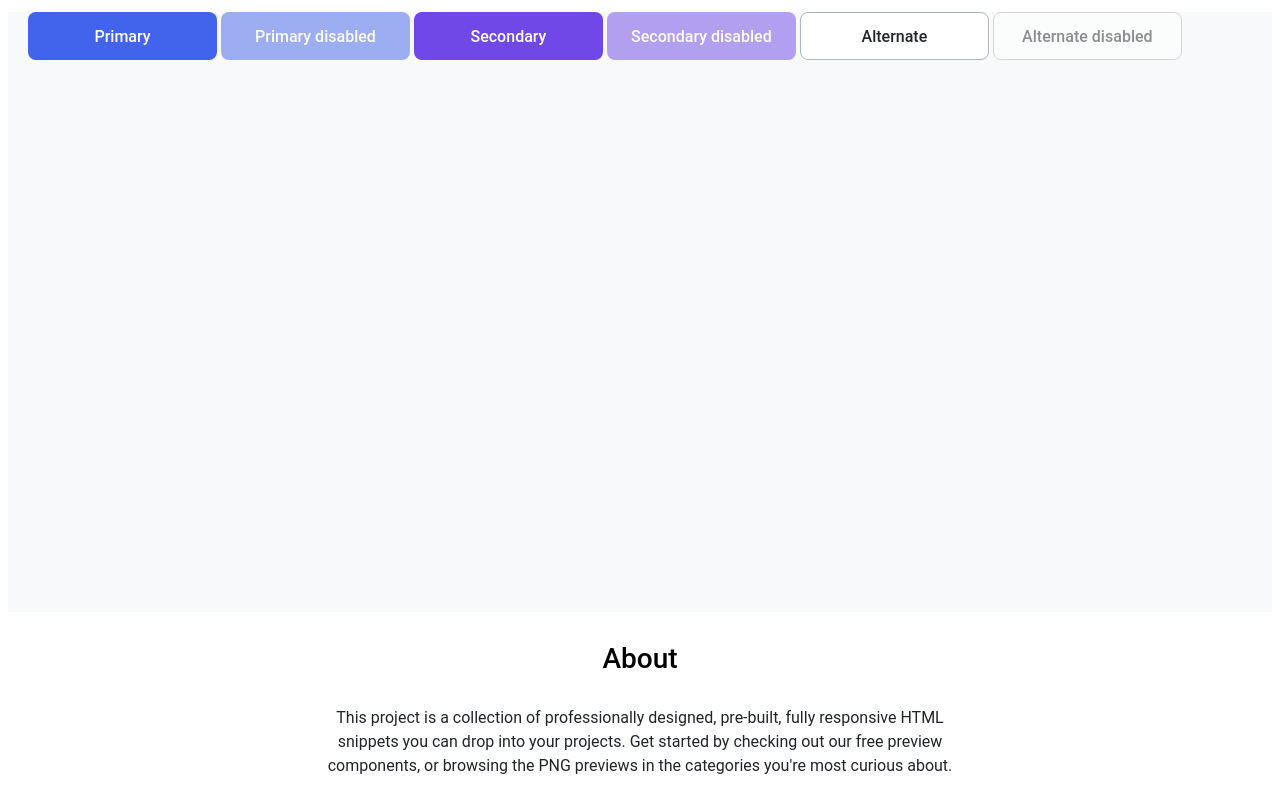
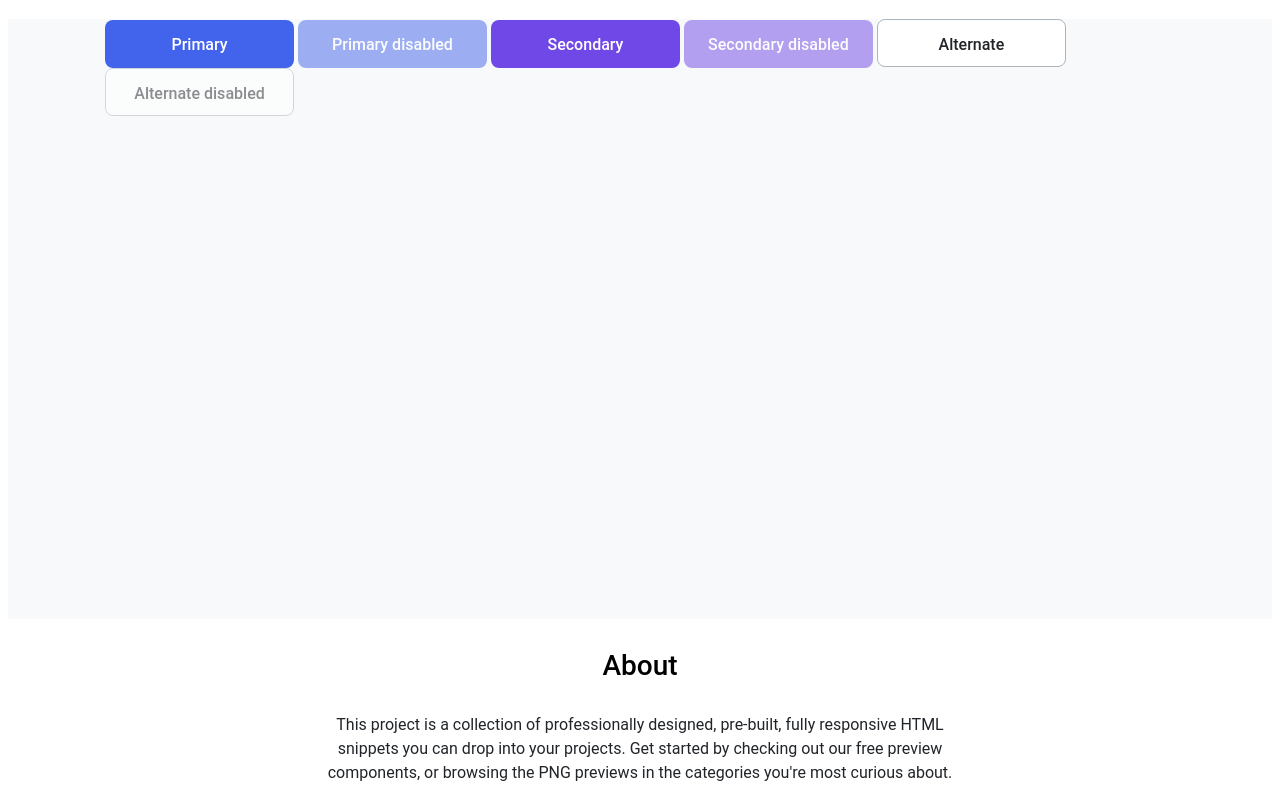
Before and after one commit to js-tasks-ru/htmlcss-20240216_akbashev-ar6, a website: page 03-lection1/01-button/index.html in a window 1280 px wide. Shown: the part 96-898 px from the top of the page. Drawn offline with Linux system fonts and the light colour scheme; a web font is replaced by a local one.

Commit message:
Исправление замечаний 2

```diff
--- a/03-lection1/01-button/button.css
+++ b/03-lection1/01-button/button.css
@@ -2,9 +2,9 @@
   font-family: Roboto;
   font-size: 16px;
   font-weight: 500;
-  width: 189px;
+  min-width: 189px;
   height: 48px;
-  padding: 8px;
+  padding: 15px 15px 14px;
   border: none;
   border-radius: 8px;
   cursor: pointer;
@@ -12,7 +12,6 @@
 
 .button:disabled {
   opacity: 50%;
-  cursor: default;
   pointer-events: none;
   user-select: none;
 }
--- a/components/container/container.css
+++ b/components/container/container.css
@@ -1,5 +1,5 @@
 .container {
-  max-width: 1440px;
+  max-width: 1110px;
   box-sizing: border-box;
   margin: 0 auto;
   padding: 0 20px;
--- a/components/footer/footer.css
+++ b/components/footer/footer.css
@@ -4,8 +4,6 @@
 }
 
 .footer__title {
-  width: 111px;
-  height: 48px;
   font-size: 28px;
   font-weight: 500;
   line-height: 48px;
@@ -19,5 +17,5 @@
   font-weight: 400;
   line-height: 24px;
   letter-spacing: 0em;
-  text-align: center;
+  margin: 0 auto;
 }
--- a/components/header/header.css
+++ b/components/header/header.css
@@ -1,6 +1,5 @@
 .header {
   background-color: var(--white);
-  height: 100px;
   width: var(--page-width);
 }
 
```
